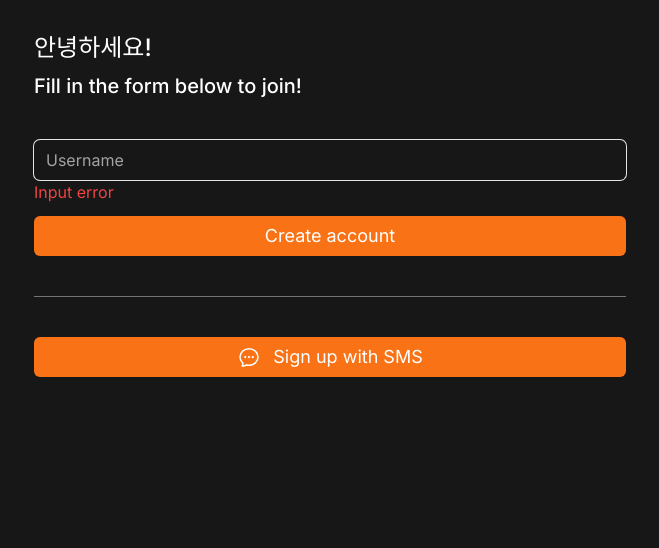
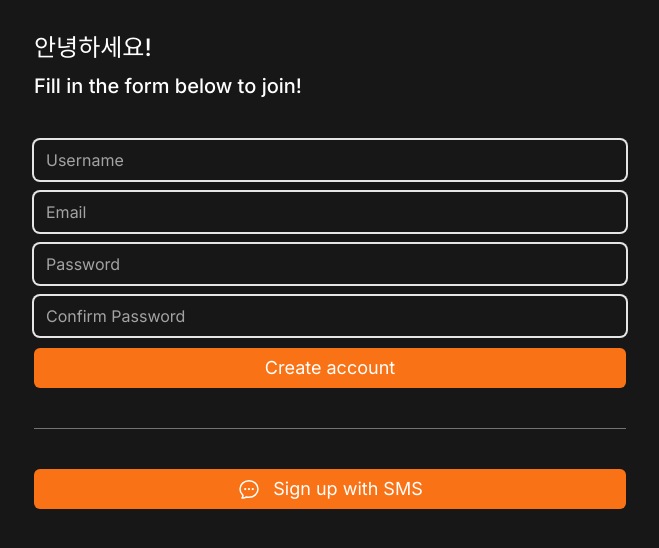
Before and after one commit to firstaple/carrot-market-reloaded, a Next.js app: page /create-account in a window 1280 px wide. Shown: the top 548 px of the page, without its empty margins (310-969 px from the left). Built offline with nearby package versions, Linux system fonts and the light colour scheme.

Commit message:
Form Components

```diff
--- a/app/create-account/page.tsx
+++ b/app/create-account/page.tsx
@@ -1,3 +1,5 @@
+import FormButton from "@/components/form-btn";
+import FormInput from "@/components/form-input";
 import { ChatBubbleOvalLeftEllipsisIcon } from "@heroicons/react/24/outline";
 import Link from "next/link";
 
@@ -9,23 +11,15 @@
         <h2 className="text-xl">Fill in the form below to join!</h2>
       </div>
       <form className="flex flex-col gap-3">
-        <div>
-          <input
-            className="bg-transparent rounded-md w-full h-10 focus:outline-none ring-1 focus:ring-2 ring-neutral-200 focus:ring-orange border-none placeholder:text-neutral-400"
-            type="text"
-            placeholder="Username"
-            required
-          />
-          <span className="text-red-500">Input error</span>
-        </div>
-        <button className="primary-btn h-10">Create account</button>
+        <FormInput type="text" placeholder="Username" required errors={[]} />
+        <FormInput type="email" placeholder="Email" required errors={[]} />
+        <FormInput type="password" placeholder="Password" required errors={[]} />
+        <FormInput type="password" placeholder="Confirm Password" required errors={[]} />
+        <FormButton loading={false} text="Create account" />
       </form>
       <div className="w-full h-px bg-neutral-500" />
       <div>
-        <Link
-          className="primary-btn flex h-10 items-center justify-center gap-3"
-          href="/sms"
-        >
+        <Link className="primary-btn flex h-10 items-center justify-center gap-3" href="/sms">
           <span>
             <ChatBubbleOvalLeftEllipsisIcon className="h-6 w-6" />
           </span>
--- /dev/null
+++ b/components/form-btn.tsx
@@ -0,0 +1,15 @@
+interface FormButtonProps {
+  loading: boolean;
+  text: string;
+}
+
+export default function FormButton({ loading, text }: FormButtonProps) {
+  return (
+    <button
+      disabled={loading}
+      className="primary-btn h-10 disabled:bg-neutral-400 disabled:text-neutral-300 disabled:cursor-not-allowed"
+    >
+      {loading ? "로딩 중" : text}
+    </button>
+  );
+}
--- /dev/null
+++ b/components/form-input.tsx
@@ -0,0 +1,24 @@
+interface FormInputProps {
+  type: string;
+  placeholder: string;
+  required: boolean;
+  errors: string[];
+}
+
+export default function FormInput({ type, placeholder, required, errors }: FormInputProps) {
+  return (
+    <div>
+      <input
+        className="bg-transparent rounded-md w-full h-10 focus:outline-none ring-2 focus:ring-4 transition ring-neutral-200 focus:ring-orange-500 border-none placeholder:text-neutral-400"
+        type={type}
+        placeholder={placeholder}
+        required={required}
+      />
+      {errors.map((error, index) => (
+        <span key={index} className="text-red-500">
+          {error}
+        </span>
+      ))}
+    </div>
+  );
+}
```
